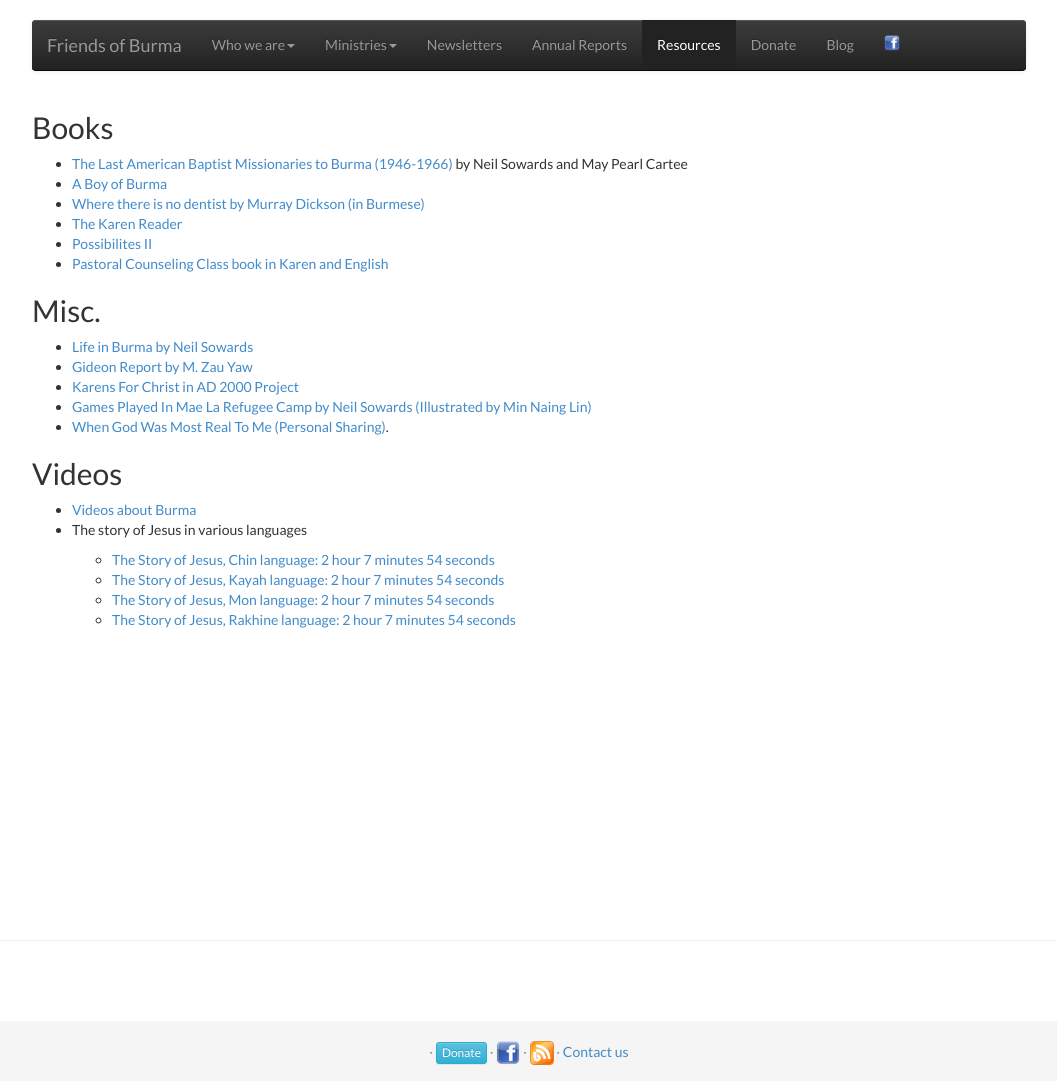
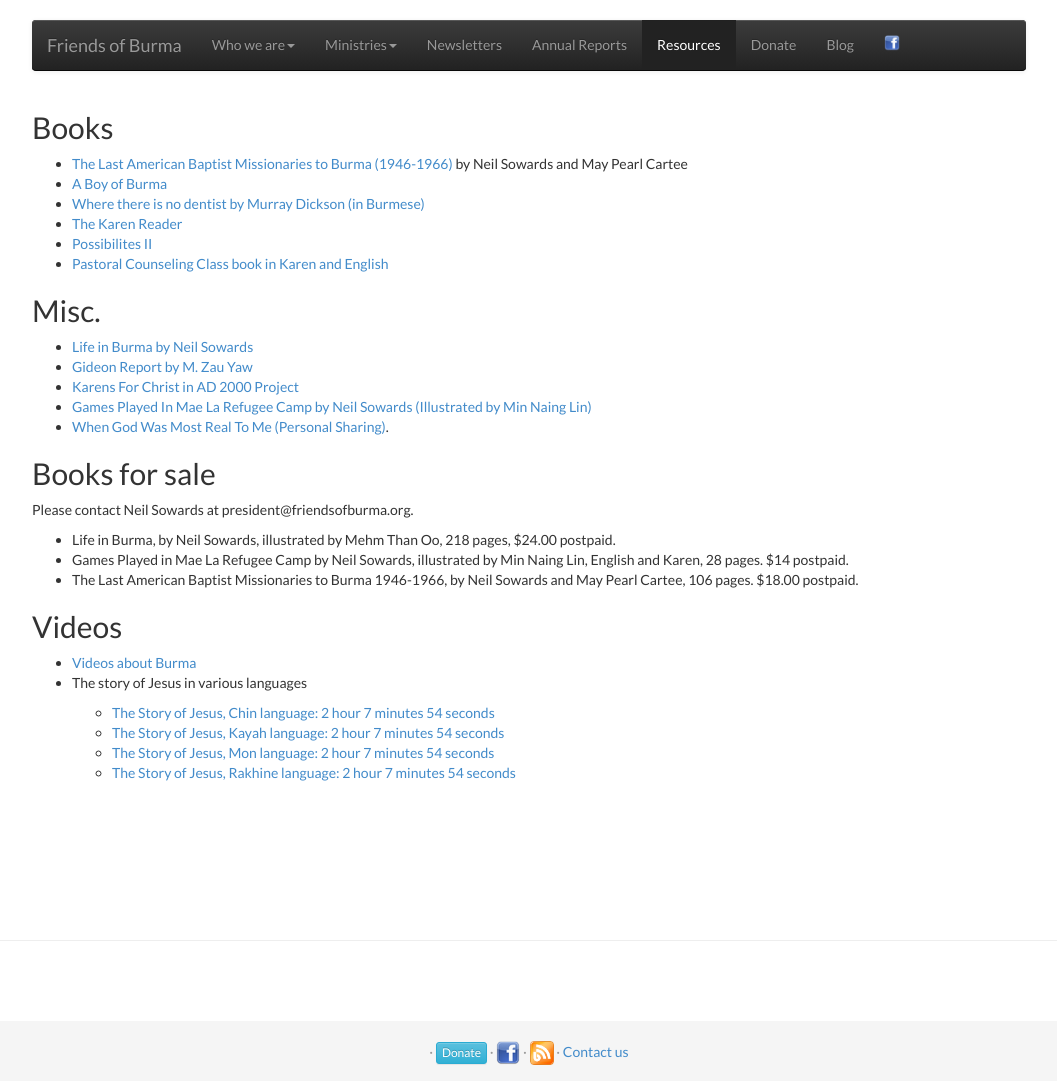
Before and after one commit to friendsofburma/friendsofburma.github.io, a Jekyll site: the page built from _pages/resources.md, in a window 1280 px wide. Shown: the whole page, without its empty margins (111-1168 px from the left). Built offline with Jekyll 4.4.1, drawn with Linux system fonts in a browser that asks for light colours.

Commit message:
books for sale.

```diff
--- a/_pages/resources.md
+++ b/_pages/resources.md
@@ -25,6 +25,15 @@ permalink: /resources/
 - [When God Was Most Real To Me (Personal Sharing)](https://docs.google.com/document/d/1ceZeBfFqHff0zzn_NWfJ_uWT4kBiuzFQ-EAP8AooY5g/edit?usp=sharing).
 
 
+## Books for sale
+
+Please contact Neil Sowards at president@friendsofburma.org.
+
+- Life in Burma, by Neil Sowards, illustrated by Mehm Than Oo, 218 pages, $24.00 postpaid.
+- Games Played in Mae La Refugee Camp by Neil Sowards, illustrated by Min Naing Lin, English and Karen, 28 pages. $14 postpaid.
+- The Last American Baptist Missionaries to Burma 1946-1966, by Neil Sowards and May Pearl Cartee, 106 pages. $18.00 postpaid.
+
+
 ## Videos
 
 - [Videos about Burma](https://docs.google.com/document/d/13AKbEgBqYgtJt9kztGUx63SP-Ip2sY8Ej3ewdKi3y4E/edit?usp=sharing)
```
